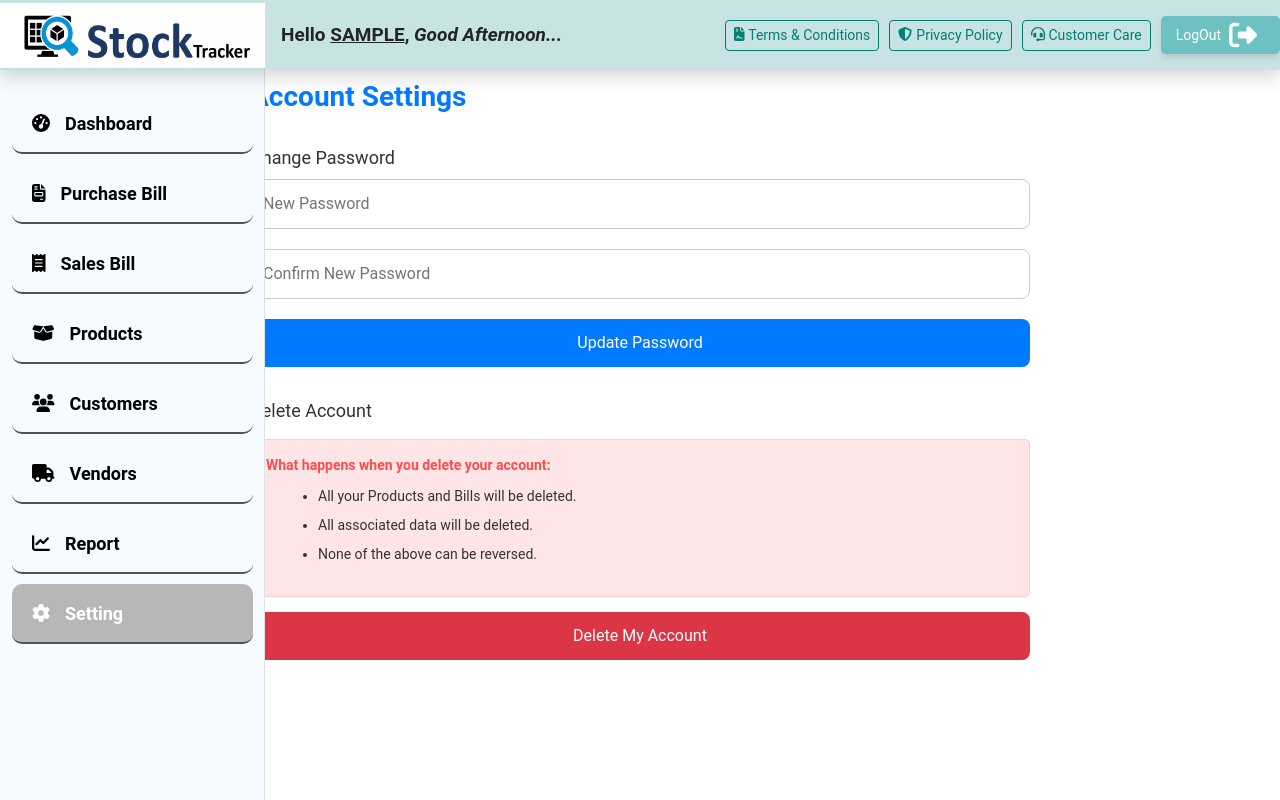
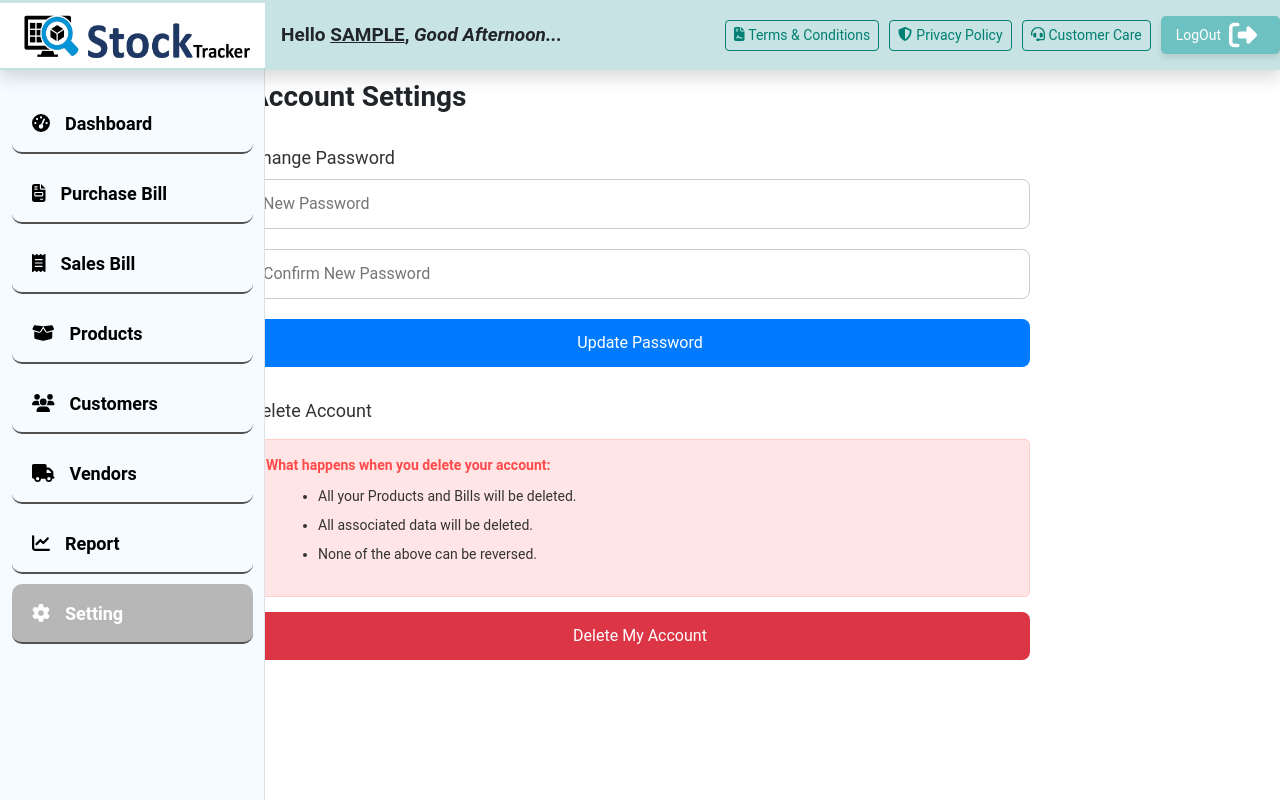
Before and after one commit to Vasoyasharan/InventoryManagementFrontEnd, a React (Create React App) app: page /setting in a window 1280 px wide. Built offline with nearby package versions, Linux system fonts and the light colour scheme; sample sign-in values are in the browser's storage.

Commit message:
Code Formating

```diff
--- a/src/pages/setting/SettingsPage.css
+++ b/src/pages/setting/SettingsPage.css
@@ -4,17 +4,14 @@
   padding: 10px;
   margin: 0px auto;
   max-width: 800px;
-  /* border-radius: 10px; */
-  /* box-shadow: 0 0 10px rgba(0, 0, 0, 0.1); */
   font-family: 'Roboto', sans-serif;
 }
 
 /* Heading aligned to top left */
 .settings-title {
   font-size: 28px;
-  color: #007bff; /* Primary color matching website theme */
-  text-align: left; /* Align to top left corner */
   margin-bottom: 30px;
+  padding-left: 0px;
   font-weight: bold;
 }
 
@@ -42,9 +39,8 @@
   box-sizing: border-box;
 }
 
-/* Button styles (primary and consistent with the site's theme) */
 .settings-button {
-  background-color: #007bff; /* Same as the add button on product page */
+  background-color: #007bff;
   color: white;
   padding: 12px;
   border: none;
--- a/src/pages/setting/index.js
+++ b/src/pages/setting/index.js
@@ -30,14 +30,13 @@ const SettingsPage = () => {
   };
 
   const handleDeleteAccount = () => {
-    setShowDeleteModal(true); // Show delete confirmation modal
+    setShowDeleteModal(true);
   };
 
   const confirmDeleteAccount = () => {
     // Simulate account deletion API call
     toast.success("Account deleted successfully!");
 
-    // Clear user session or token (assuming localStorage)
     localStorage.removeItem('authToken'); // Clear authentication token or session
 
     setTimeout(() => {
```
